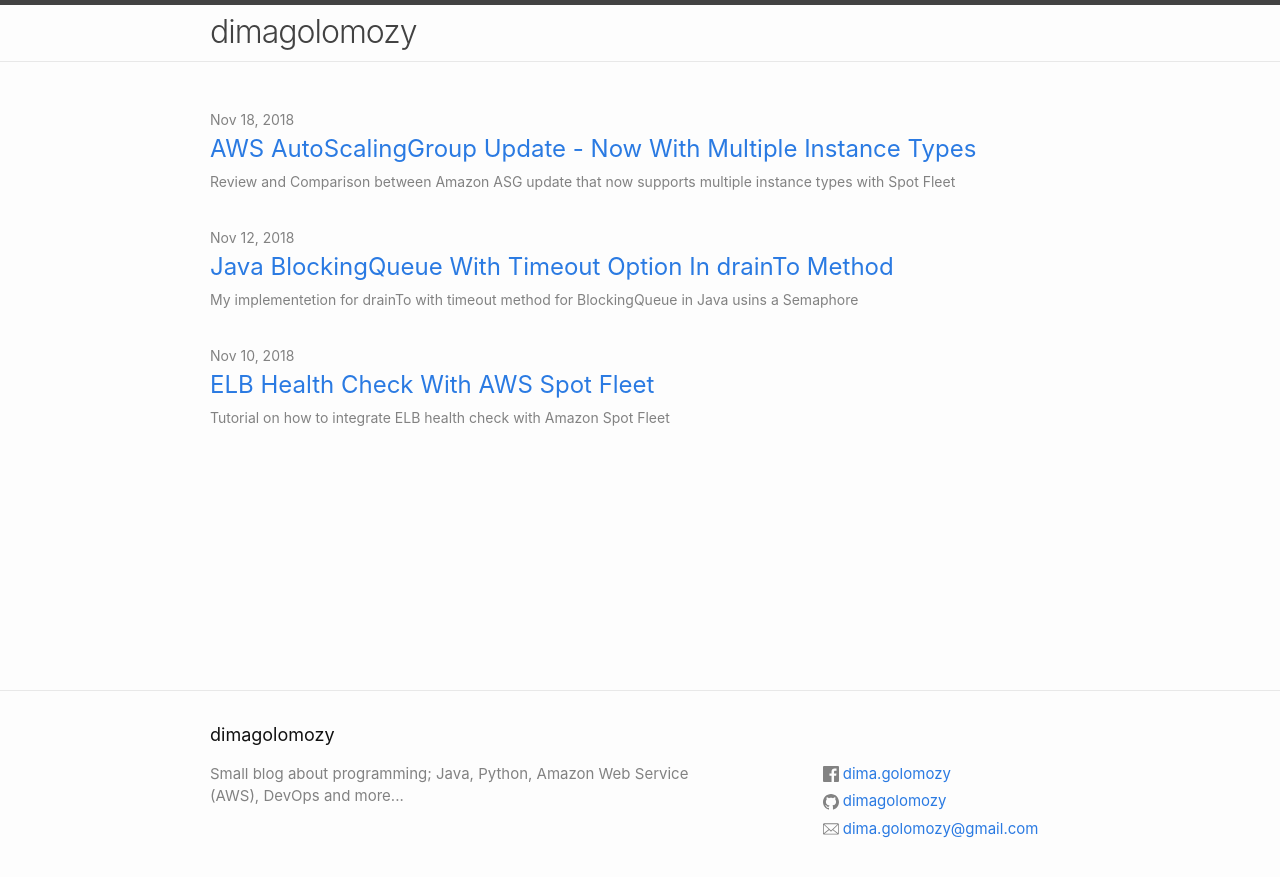
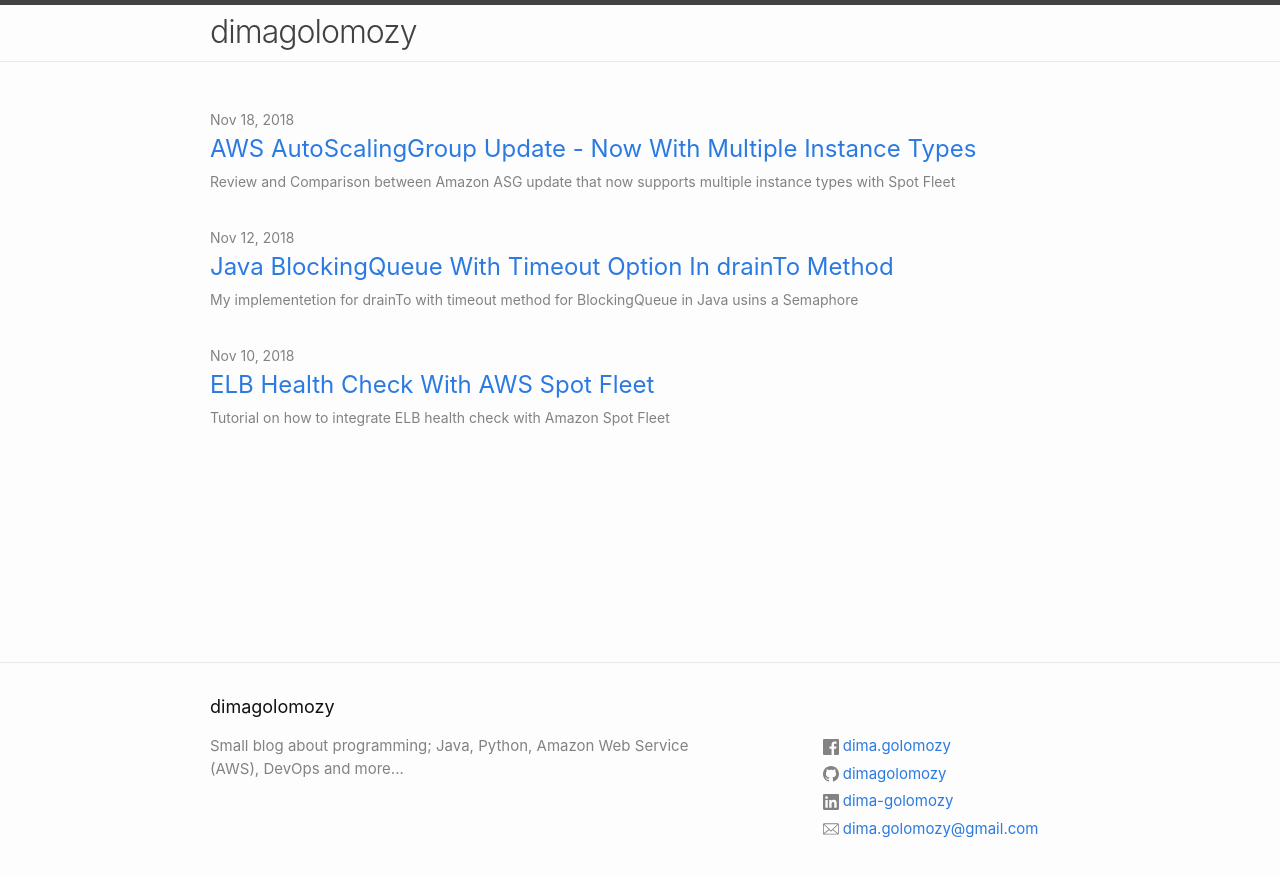
Before and after one commit to DimaGolomozy/dimagolomozy.github.io, a Jekyll site: the page built from index.md, in a window 1280 px wide. Shown: the top 877 px of the page. Built offline with Jekyll 4.4.1, drawn with Linux system fonts in a browser that asks for light colours.

Commit message:
linkedin user

```diff
--- a/_config.yml
+++ b/_config.yml
@@ -8,6 +8,7 @@ baseurl: ""
 url: "http://dimagolomozy.github.io"
 facebook_username: dima.golomozy
 github_username: dimagolomozy
+linkedin_username: dima-golomozy
 
 # Build settings
 markdown: kramdown
```
